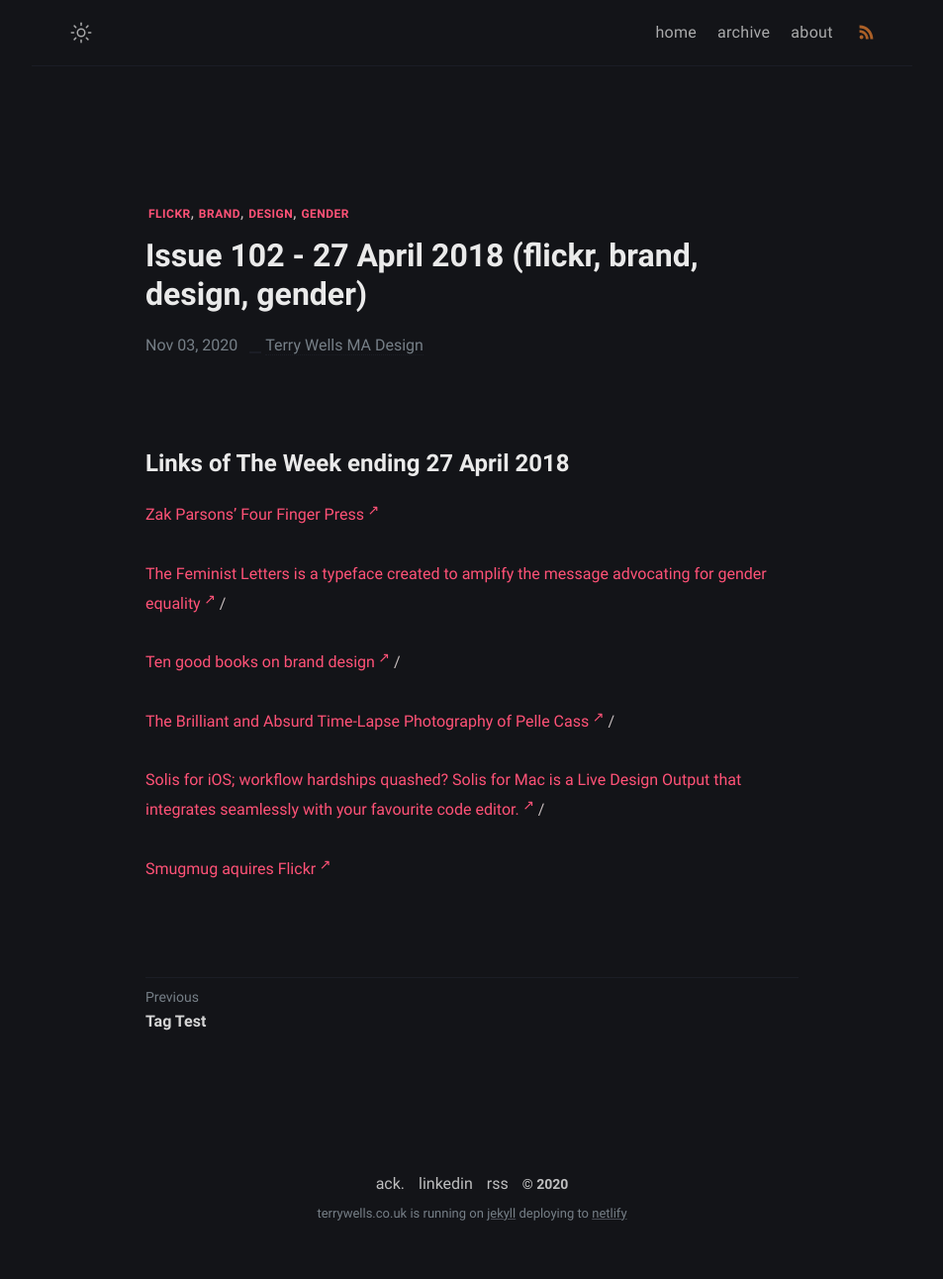
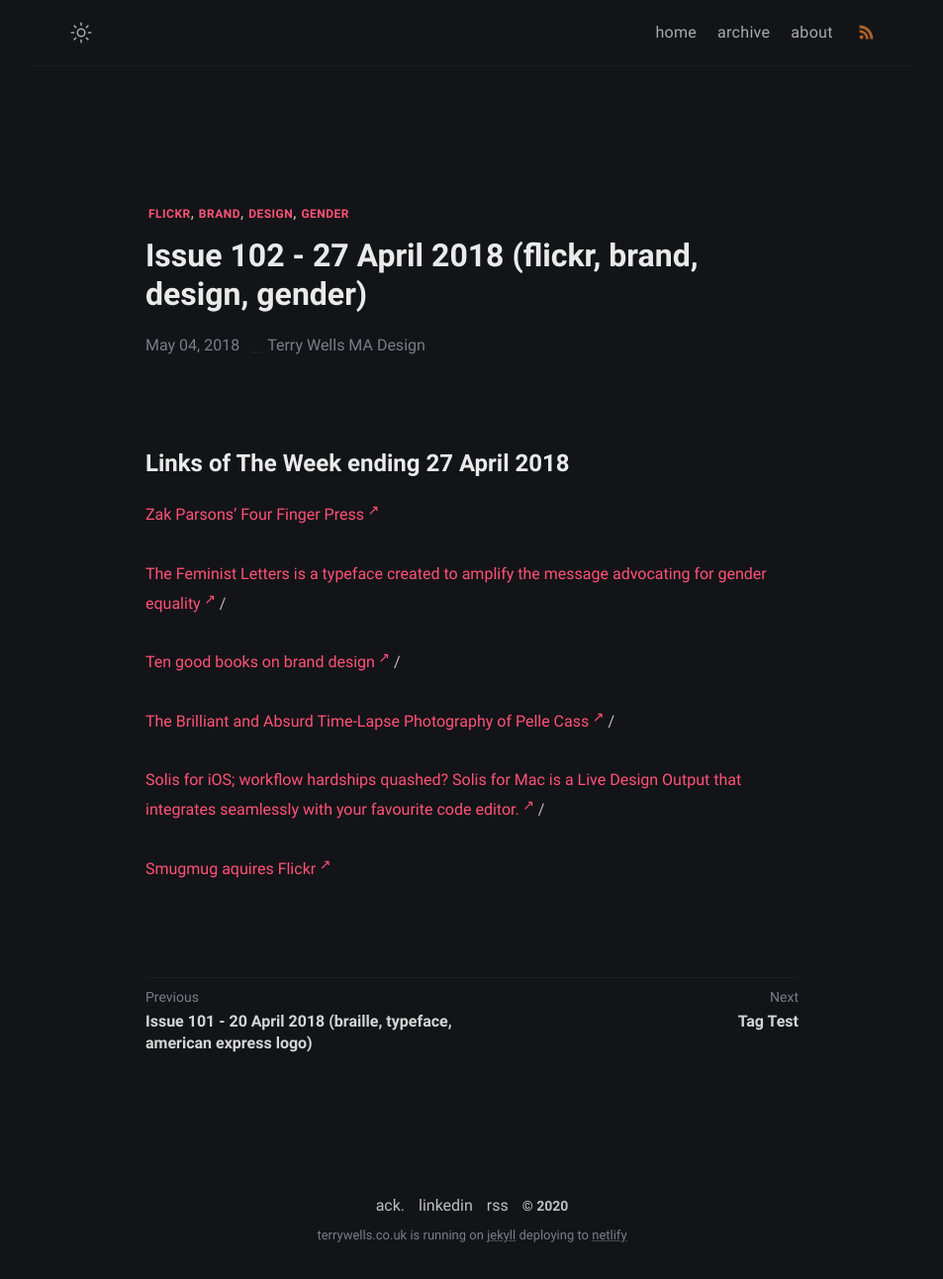
Before and after one commit to wristtattoo/jekyll-klise, a Jekyll site: the page built from _posts/2020-11-03-issue-102-27-april-2018-flickr-brand-design-gender.md, in a window 1280 px wide. Shown: the whole page at 99% size, without its empty margins (163-1116 px from the left). Built offline with Jekyll 4.4.1, drawn with Linux system fonts in a browser that asks for light colours; a script that is not in the unit is left out; before the commit the page ends 1270 px from its top, so only the background shows below that.

Commit message:
Update Links of The Week “2020-11-03-issue-102-27-april-2018-flickr-brand-design-gender”

```diff
--- a/_posts/2020-11-03-issue-102-27-april-2018-flickr-brand-design-gender.md
+++ b/_posts/2020-11-03-issue-102-27-april-2018-flickr-brand-design-gender.md
@@ -2,7 +2,7 @@
 layout: post
 title: Issue 102 - 27 April 2018 (flickr, brand, design, gender)
 tags: flickr brand design gender
-date: 2020-11-03T13:51:12.944Z
+date: 2018-05-04T12:51:12.944Z
 ---
 # Links of The Week ending 27 April 2018
 
```
